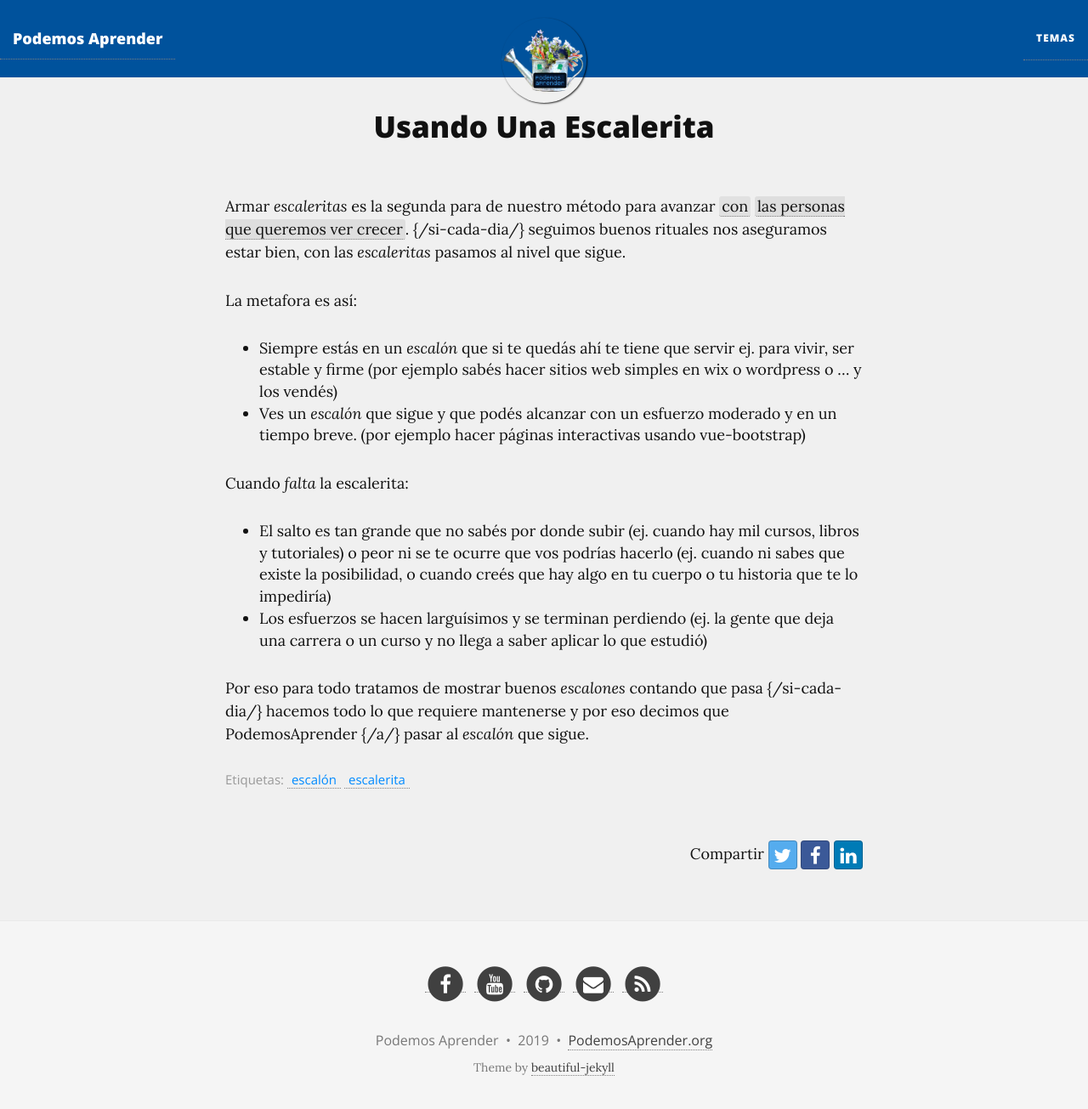
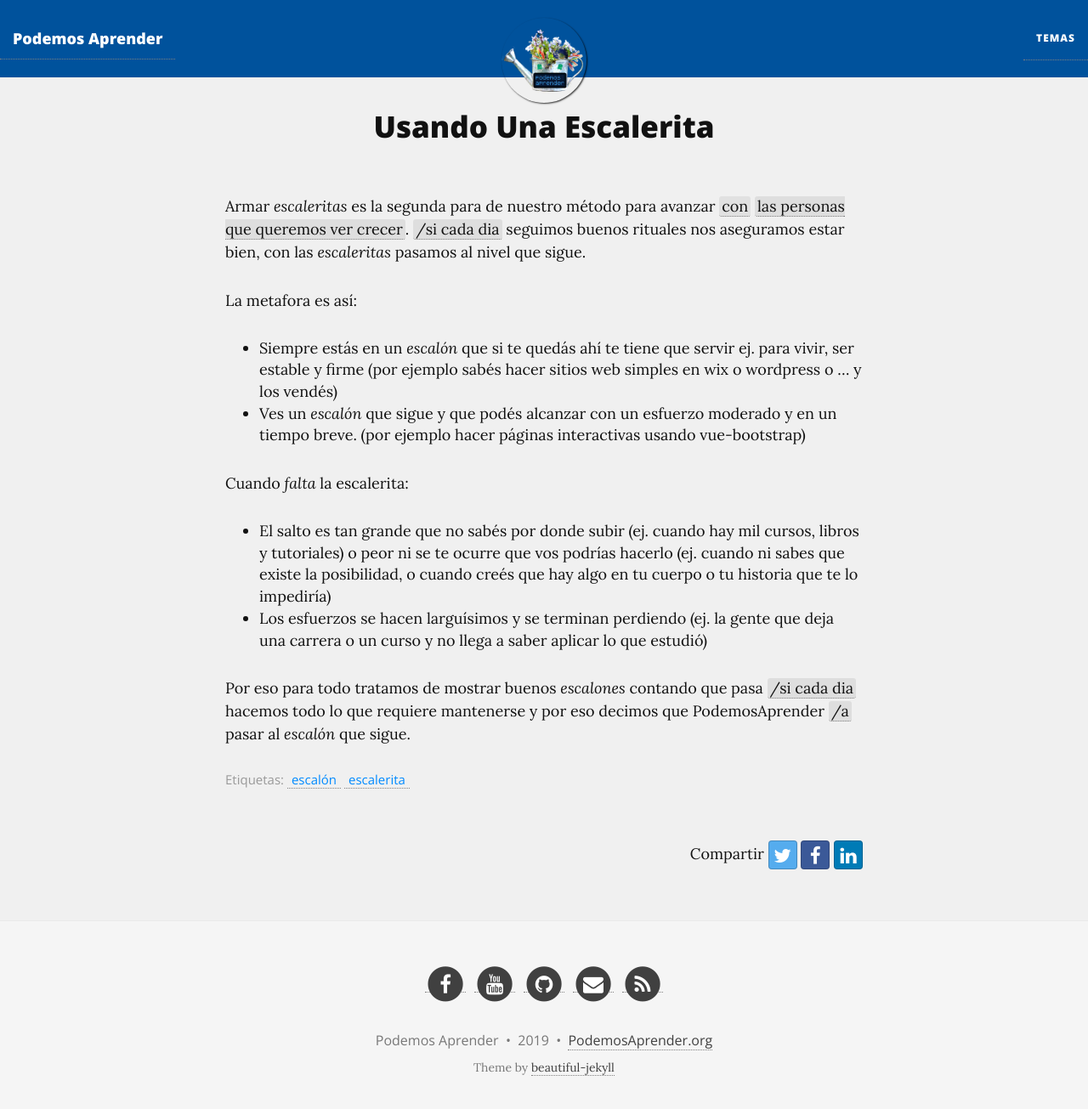
Before and after one commit to podemosaprender/podemosaprender.github.io, a Jekyll site: the page built from _contenidos/00marco/usando-una-escalerita.md, in a window 1280 px wide and 1317 px high. Shown: the top 1305 px of the window at 85% size. Built offline with Jekyll 4.4.1, drawn with Linux system fonts in a browser that asks for light colours; nearby versions of some CDN libraries.

Commit message:
FIX: urls a links

```diff
--- a/_contenidos/00marco/usando-una-escalerita.md
+++ b/_contenidos/00marco/usando-una-escalerita.md
@@ -3,7 +3,7 @@ permalink: /usando/una-escalerita
 tags: [escalón,escalerita]
 ---
 
-Armar _escaleritas_ es la segunda para de nuestro método para avanzar {/con/las-personas-que-queremos-ver-crecer}. {/si-cada-dia/} seguimos buenos rituales nos aseguramos estar bien, con las _escaleritas_ pasamos al nivel que sigue.
+Armar _escaleritas_ es la segunda para de nuestro método para avanzar {/con/las-personas-que-queremos-ver-crecer}. {/si-cada-dia} seguimos buenos rituales nos aseguramos estar bien, con las _escaleritas_ pasamos al nivel que sigue.
 
 La metafora es así:
 * Siempre estás en un _escalón_ que si te quedás ahí te tiene que servir ej. para vivir, ser estable y firme
@@ -15,4 +15,4 @@ Cuando _falta_ la escalerita:
 * El salto es tan grande que no sabés por donde subir (ej. cuando hay mil cursos, libros y tutoriales) o peor ni se te ocurre que vos podrías hacerlo (ej. cuando ni sabes que existe la posibilidad, o cuando creés que hay algo en tu cuerpo o tu historia que te lo impediría)
 * Los esfuerzos se hacen larguísimos y se terminan perdiendo (ej. la gente que deja una carrera o un curso y no llega a saber aplicar lo que estudió)
 
-Por eso para todo tratamos de mostrar buenos _escalones_ contando que pasa {/si-cada-dia/} hacemos todo lo que requiere mantenerse y por eso decimos que PodemosAprender {/a/} pasar al _escalón_ que sigue.
+Por eso para todo tratamos de mostrar buenos _escalones_ contando que pasa {/si-cada-dia} hacemos todo lo que requiere mantenerse y por eso decimos que PodemosAprender {/a} pasar al _escalón_ que sigue.
```
